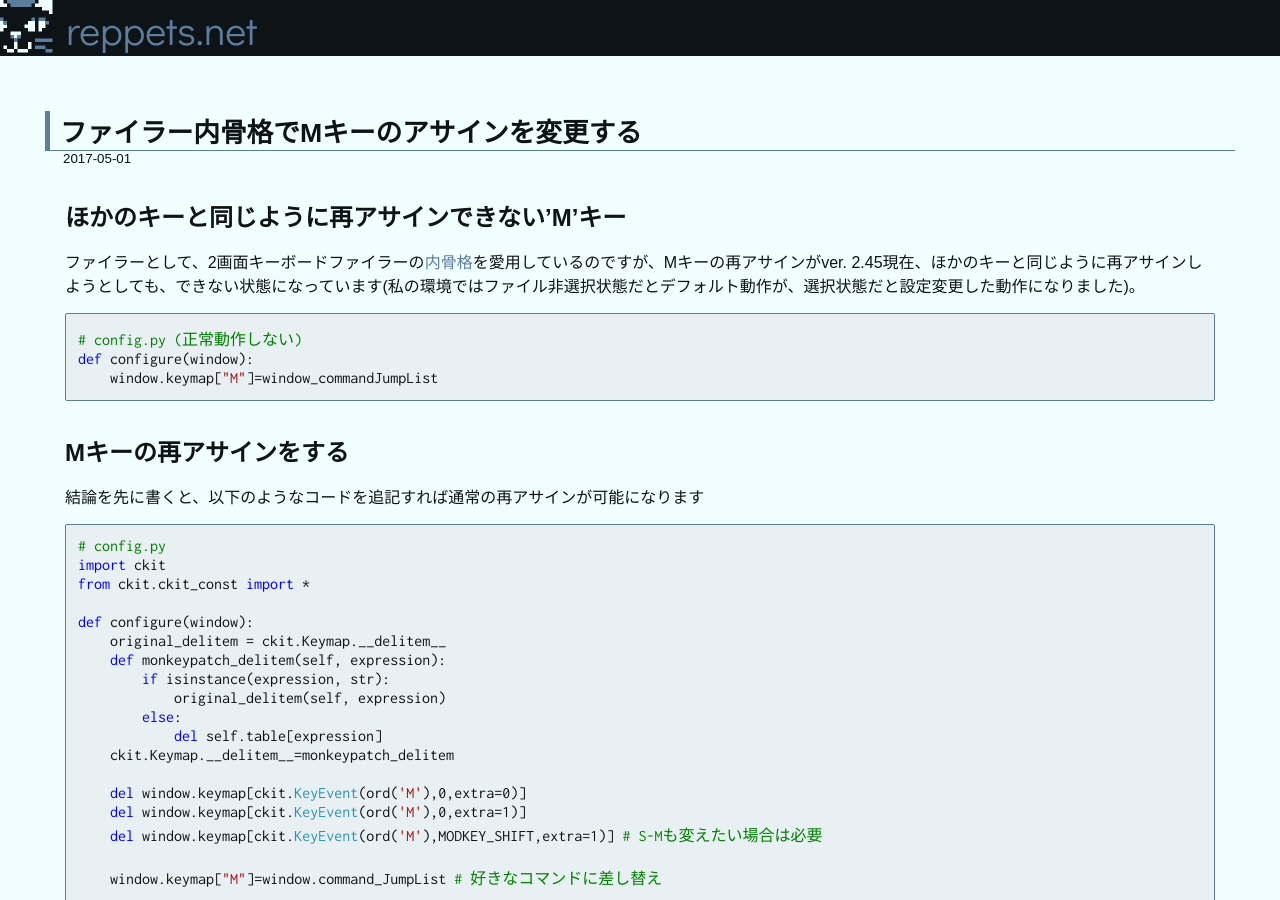
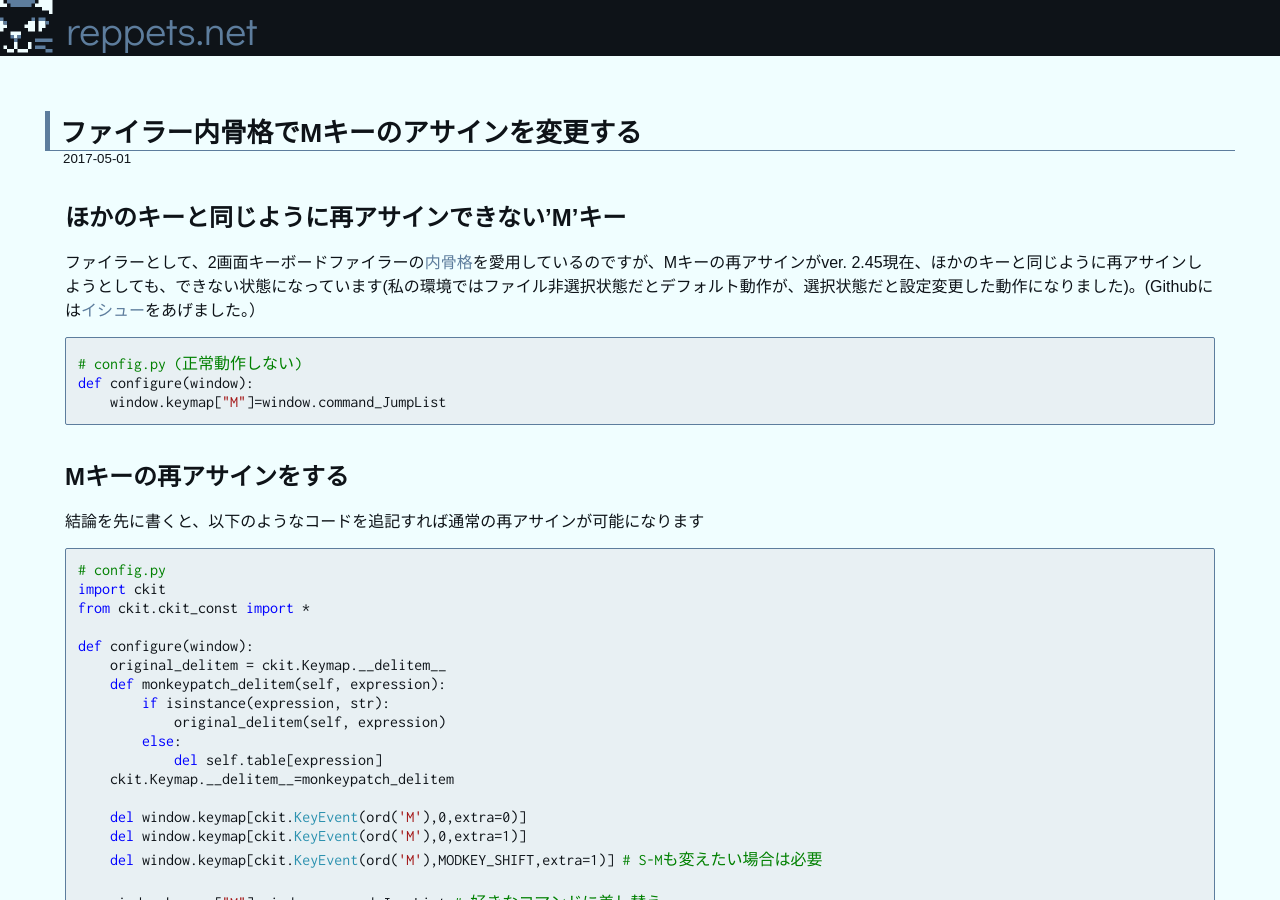
Before and after one commit to reppets/reppets.github.io, a Jekyll site: the page built from _posts/2017-05-01-naikokkaku.md, in a window 1280 px wide and 900 px high. Built offline with Jekyll 4.4.1, drawn with Linux system fonts in a browser that asks for light colours; our own code applies the rules of GitHub Pages for plain Markdown files.

Commit message:
add a link to the issue page

````diff
--- a/_posts/2017-05-01-naikokkaku.md
+++ b/_posts/2017-05-01-naikokkaku.md
@@ -4,12 +4,12 @@ title: ファイラー内骨格でMキーのアサインを変更する
 
 ## ほかのキーと同じように再アサインできない'M'キー
 
-ファイラーとして、2画面キーボードファイラーの[内骨格](https://sites.google.com/site/craftware/cfiler)を愛用しているのですが、Mキーの再アサインがver. 2.45現在、ほかのキーと同じように再アサインしようとしても、できない状態になっています(私の環境ではファイル非選択状態だとデフォルト動作が、選択状態だと設定変更した動作になりました)。
+ファイラーとして、2画面キーボードファイラーの[内骨格](https://sites.google.com/site/craftware/cfiler)を愛用しているのですが、Mキーの再アサインがver. 2.45現在、ほかのキーと同じように再アサインしようとしても、できない状態になっています(私の環境ではファイル非選択状態だとデフォルト動作が、選択状態だと設定変更した動作になりました)。(Githubには[イシュー](https://github.com/crftwr/cfiler/issues/5)をあげました。）
 
 ```python
 # config.py (正常動作しない)
 def configure(window):
-    window.keymap["M"]=window_commandJumpList
+    window.keymap["M"]=window.command_JumpList
 ```
 
 ## Mキーの再アサインをする
````
